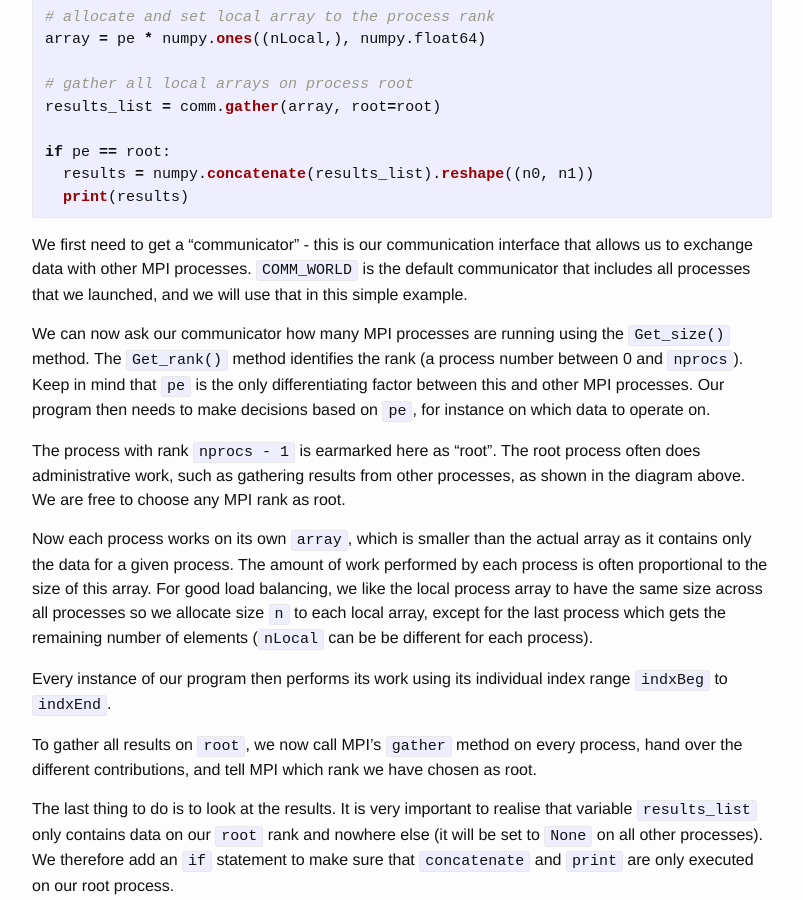
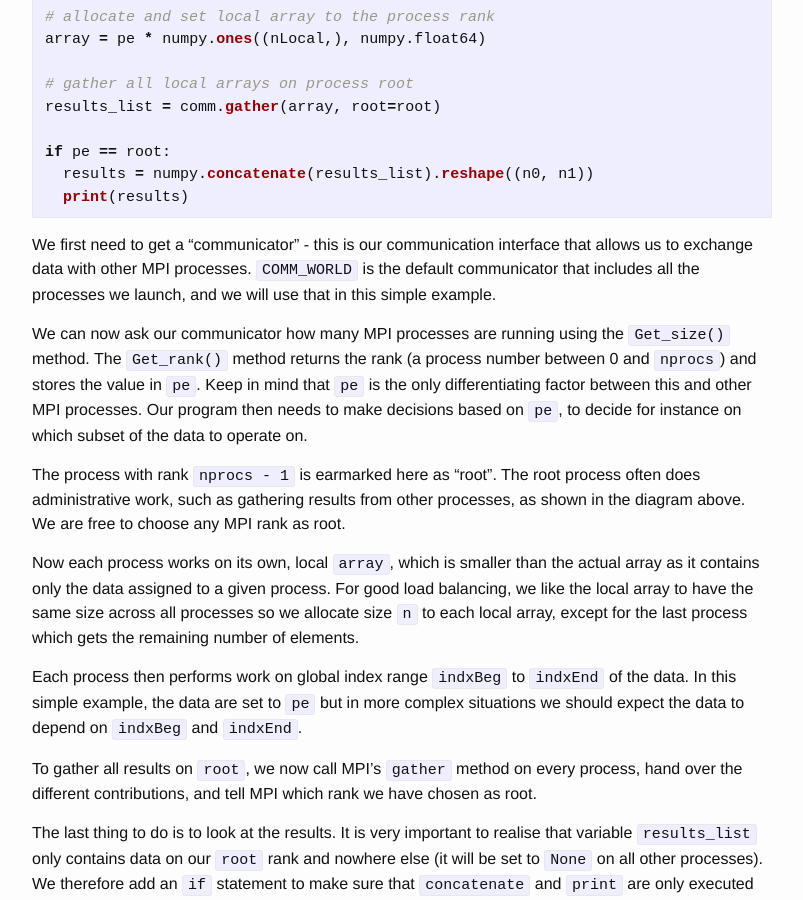
Before and after one commit to nesi/perf-training, a Jekyll site: the page built from _lessons/python-scatter/05-mpi.md, in a window 1280 px wide and 900 px high, scrolled down 3397 px. Shown: the whole window, without its empty margins (238-1041 px from the left). Built offline with Jekyll 4.4.1, drawn with Linux system fonts in a browser that asks for light colours.

Commit message:
after proofreading

````diff
--- a/_lessons/python-scatter/05-mpi.md
+++ b/_lessons/python-scatter/05-mpi.md
@@ -96,15 +96,15 @@ if pe == root:
   print(results)
 ```
 
-We first need to get a "communicator" - this is our communication interface that allows us to exchange data with other MPI processes. `COMM_WORLD` is the default communicator that includes all processes that we launched, and we will use that in this simple example.
+We first need to get a "communicator" - this is our communication interface that allows us to exchange data with other MPI processes. `COMM_WORLD` is the default communicator that includes all the processes we launch, and we will use that in this simple example.
 
-We can now ask our communicator how many MPI processes are running using the `Get_size()` method. The `Get_rank()` method identifies the rank (a process number between 0 and `nprocs`). Keep in mind that `pe` is the only differentiating factor between this and other MPI processes. Our program then needs to make decisions based on `pe`, for instance on which data to operate on.
+We can now ask our communicator how many MPI processes are running using the `Get_size()` method. The `Get_rank()` method returns the rank (a process number between 0 and `nprocs`) and stores the value in `pe`. Keep in mind that `pe` is the only differentiating factor between this and other MPI processes. Our program then needs to make decisions based on `pe`, to decide for instance on which subset of the data to operate on.
 
 The process with rank `nprocs - 1` is earmarked here as "root". The root process often does administrative work, such as gathering results from other processes, as shown in the diagram above. We are free to choose any MPI rank as root.
 
-Now each process works on its own `array`, which is smaller than the actual array as it contains only the data for a given process. The amount of work performed by each process is often proportional to the size of this array. For good load balancing, we like the local process array to have the same size across all processes so we allocate size `n` to each local array, except for the last process which gets the remaining number of elements (`nLocal` can be be different for each process).
+Now each process works on its own, local `array`, which is smaller than the actual array as it contains only the data assigned to a given process. For good load balancing, we like the local array to have the same size across all processes so we allocate size `n` to each local array, except for the last process which gets the remaining number of elements.
 
-Every instance of our program then performs its work using its individual index range `indxBeg` to `indxEnd`.
+Each process then performs work on global index range `indxBeg` to `indxEnd` of the data. In this simple example, the data are set to `pe` but in more complex situations we should expect the data to depend on `indxBeg` and `indxEnd`.
 
 To gather all results on `root`, we now call MPI's `gather` method on every process, hand over the different contributions, and tell MPI which rank we have chosen as root.
 
````
